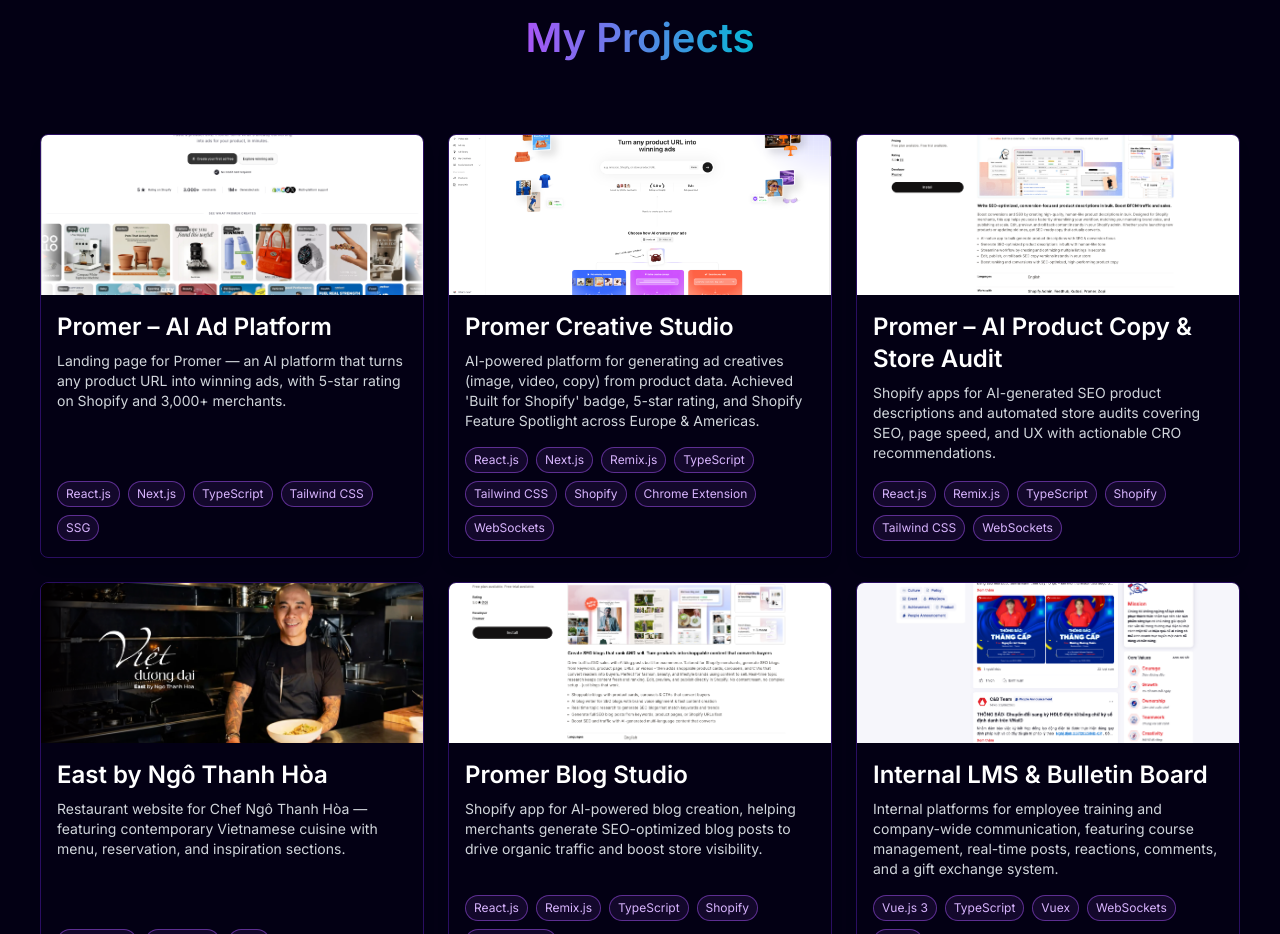
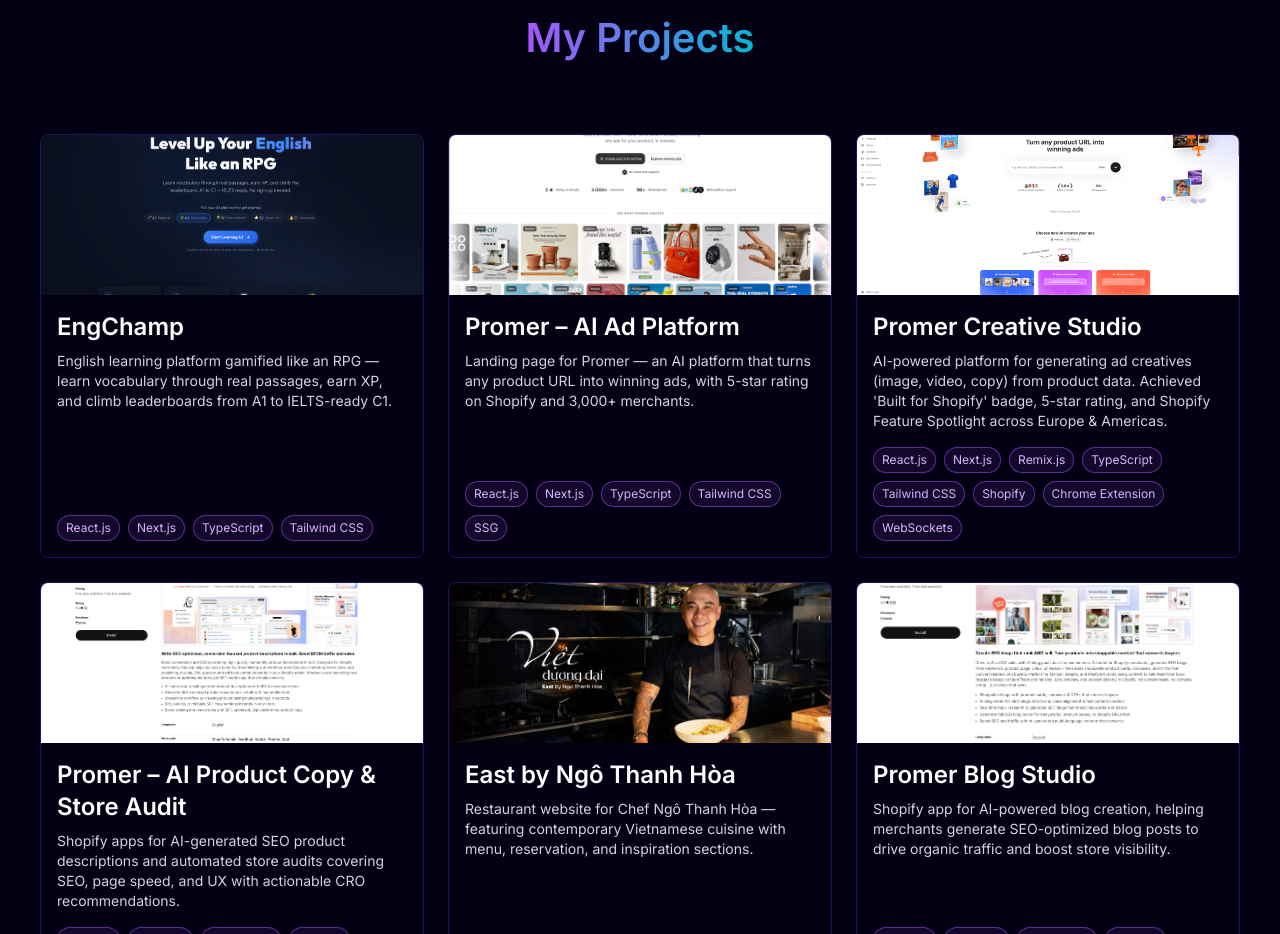
Before and after one commit to owentr1369/personal-portfolio-page, a Next.js app: page / in a window 1280 px wide. Shown: the part 2780-3714 px from the top of the page. Built offline with nearby package versions, Linux system fonts and the light colour scheme; a web font is replaced by a local one.

Commit message:
feat: Add new project "EngChamp" to ProjectsData, expanding the showcase with a detailed description and technology stack

```diff
--- a/assets/projects.ts
+++ b/assets/projects.ts
@@ -1,4 +1,12 @@
 export const ProjectsData = [
+  {
+    src: "/Project16.png",
+    title: "EngChamp",
+    url: "https://engchamp.com/",
+    description:
+      "English learning platform gamified like an RPG — learn vocabulary through real passages, earn XP, and climb leaderboards from A1 to IELTS-ready C1.",
+    technologies: ["React.js", "Next.js", "TypeScript", "Tailwind CSS"],
+  },
   {
     src: "/Project15.png",
     title: "Promer – AI Ad Platform",
```
Also changed, not shown: public/Project16.png (added).
